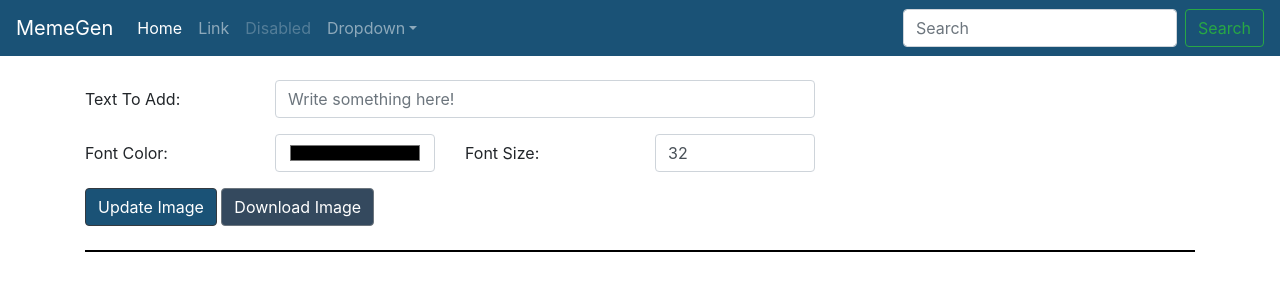
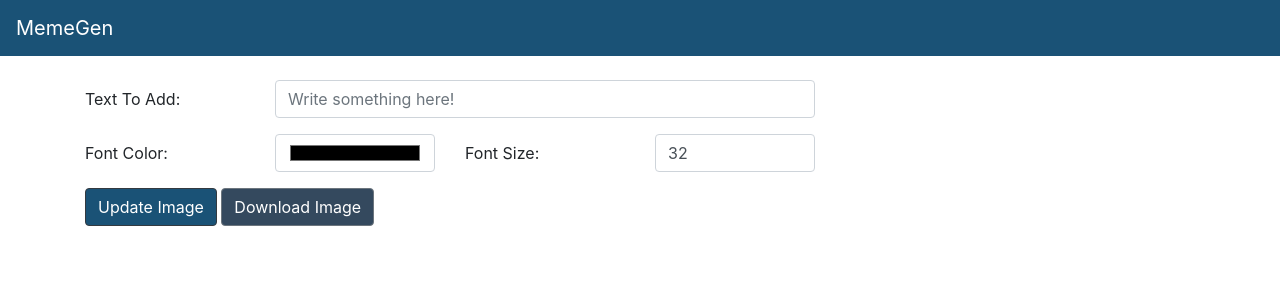
Before and after one commit to peterlc-0881/memegen, a Django app: page /memegen/1/ in a window 1280 px wide. Shown: the top 300 px of the page. Run offline with Django 3.2, Linux system fonts and the light colour scheme; some libraries are stand-ins or nearby versions.

Commit message:
Added working border around image to indicate work area; started writing code to possibly scale image if the image is too small or too big (NOT WORKING); flushed out bootstrap - removed unused components

```diff
--- a/mysite/memegen/forms.py
+++ b/mysite/memegen/forms.py
@@ -1,5 +1,5 @@
 from django import forms
 
 class SearchForm(forms.Form):
-	search_query = forms.CharField(label='Search Query ', max_length=100)
+	search_query = forms.CharField(label="", widget=forms.TextInput(attrs={'placeholder': 'Search'}), max_length=100)
 	# @TODO: Add parameters for user to narrow search
--- a/mysite/memegen/static/memegen/js/edit_photo.js
+++ b/mysite/memegen/static/memegen/js/edit_photo.js
@@ -1,28 +1,93 @@
 // @TODO: handle window resizing
 // @TODO: use consistent variable naming conventions
 
+// placeholder values
 var windowW = window.innerWidth;
 var windowH = window.innerHeight;
+const IMAGE_MARGIN = 200; //leaves room for text to hang off the image
+const MIN_SIZE = 600;
 
-var stage = new Konva.Stage({
-	container: 'container',
-	width: windowW,
-	height: windowH
-});
+// initialize Konva stage -> needs to be global var
+var stage;
+
+/*
+function resizeStage() {
+	var container = document.getElementById("stage");
+	var cWidth = container.offsetWidth;
+
+	var stageWidth = this.stage.width();
+	var stageHeight = this.stage.height();
+	var scale = cWidth / stageWidth;
+
+	this.stage.width(stageWidth * scale);
+	this.stage.height(stageHeight * scale);
+	this.stage.scale({
+		x: scale,
+		y: scale
+	});
+	this.stage.draw()
+}
+
+window.addEventListener('resize', resizeStage);
+*/
 
 window.onload = function() {
+	var src_img = document.getElementById("srcImg");
+
+	var imgScale = 1;
+	// Account for very small images (to make editing easier)
+	if (src_img.width < MIN_SIZE || src_img.height < MIN_SIZE) {
+		let imgScaleX = (MIN_SIZE) / src_img.width;
+		let imgScaleY = (MIN_SIZE) / src_img.height;
+
+		imgScale = (imgScaleX > imgScaleY) ? imgScaleY : imgScaleX;
+	}
+
+	// Account for images larger than the window
+	if (src_img.width > window.innerWidth || src_img.height > window.innerHeight) {
+		let imgScaleX = (windowW - IMAGE_MARGIN) / src_img.width; // accounting for image padding
+		let imgScaleY = (windowH - IMAGE_MARGIN) / src_img.height;
+
+		imgScale = (imgScaleX > imgScaleY) ? imgScaleY : imgScaleX;
+	}
+	else {
+		this.windowW = src_img.width + IMAGE_MARGIN;
+		this.windowH = src_img.height + IMAGE_MARGIN;
+	}
+
+	stage = new Konva.Stage({
+		container: 'container',
+		width: this.windowW,
+		height: this.windowH,
+	});
+
+	var borderLayer = new Konva.Layer();
+	this.stage.add(borderLayer);
+
+	var border = new Konva.Rect({
+		x: 0,
+		y: 0,
+		width: this.windowW,
+		height: this.windowH,
+		stroke: 'black',
+		strokeWidth: 1,
+	});
+
+	borderLayer.add(border);
+	borderLayer.batchDraw();
+
 	var layer = new Konva.Layer();
 	this.stage.add(layer);
 
-	// @TODO: handle very large images (and probably very small images too)
-	var src_img = document.getElementById("srcImg");
 	var img = new Konva.Image({
-		x: windowW / 2 - src_img.width / 2,
-		y: windowH / 2,
+		x: this.windowW / 2,
+		y: this.windowH / 2,
 		image: src_img,
 		width: src_img.width,
 		height: src_img.height,
-		id: 'srcImg'
+		scaleX: imgScale,
+		scaleY: imgScale,
+		id: 'srcImg',
 	});
 
 	img.offsetX(img.width() / 2);
@@ -30,8 +95,6 @@
 
 	layer.add(img);
 	layer.batchDraw();
-
-	document.getElementById("container").style = "border:1px solid #000000;";
 };
 
 change_photo = function() {
@@ -82,7 +145,7 @@
 				y: newY
 			};
 		},
-		id: "addedTxt"
+		id: "addedTxt",
 	});
 	addedText.offsetX(addedText.width() / 2);
 
@@ -97,23 +160,7 @@
 	stage.add(textLayer);
 };
 
-save_photo = function() {
-	var addedText = stage.findOne("#addedTxt");
-	var srcImage = stage.findOne("#srcImg");
-	var addedTextW = addedText.x() + 0.5 * addedText.width();
-	var addedTextH = addedText.y() + 0.5 * addedText.height();
-	var addedTextX = addedText.x() - 0.5 * addedText.width();
-	var addedTextY = addedText.y() - 0.5 * addedText.height();
-	var srcImageW = srcImage.x() + 0.5 * srcImage.width();
-	var srcImageH = srcImage.y() + 0.5 * srcImage.height();
-	var srcImageX = srcImage.x() - 0.5 * srcImage.width();
-	var srcImageY = srcImage.y() - 0.5 * srcImage.height();
-
-	var newX = (addedTextX < srcImageX) ? addedTextX : srcImageX;
-	var newY = (addedTextY < srcImageY) ? addedTextY : srcImageY;
-	var newWidth = (addedTextW > srcImageW) ? addedTextW : srcImageW;
-	var newHeight = (addedTextH > srcImageH) ? addedTextH : srcImageH;
-
+function download_image(newX, newY, newWidth, newHeight) {
 	// does not support IE
 	var a = document.createElement("a");
 	document.body.appendChild(a); // must do for firefox, not necessary for chrome
@@ -128,3 +175,30 @@
 	document.body.removeChild(a);
 	delete a;
 }
+
+save_photo = function() {
+	var srcImage = stage.findOne("#srcImg");
+	var srcImageW = srcImage.x() + 0.5 * srcImage.width();
+	var srcImageH = srcImage.y() + 0.5 * srcImage.height();
+	var srcImageX = srcImage.x() - 0.5 * srcImage.width();
+	var srcImageY = srcImage.y() - 0.5 * srcImage.height();
+
+	var addedText = stage.findOne("#addedTxt");
+	// if the user did not add text (still allow to download image)
+	if (!addedText) {
+		download_image(srcImageX, srcImageY, srcImageW, srcImageH);
+		return;
+	}
+
+	var addedTextW = addedText.x() + 0.5 * addedText.width();
+	var addedTextH = addedText.y() + 0.5 * addedText.height();
+	var addedTextX = addedText.x() - 0.5 * addedText.width();
+	var addedTextY = addedText.y() - 0.5 * addedText.height();
+
+	var newX = (addedTextX < srcImageX) ? addedTextX : srcImageX;
+	var newY = (addedTextY < srcImageY) ? addedTextY : srcImageY;
+	var newWidth = (addedTextW > srcImageW) ? addedTextW : srcImageW;
+	var newHeight = (addedTextH > srcImageH) ? addedTextH : srcImageH;
+
+	download_image(newX, newY, newWidth, newHeight);
+}
--- a/mysite/memegen/templates/memegen/edit-photo.html
+++ b/mysite/memegen/templates/memegen/edit-photo.html
@@ -27,35 +27,6 @@
 
     <nav class="navbar navbar-expand-md navbar-dark fixed-top" style="background-color: #1a5276">
       <a class="navbar-brand" href="{% url 'search' %}">MemeGen</a>
-      <button class="navbar-toggler" type="button" data-toggle="collapse" data-target="#navbarsExampleDefault" aria-controls="navbarsExampleDefault" aria-expanded="false" aria-label="Toggle navigation">
-        <span class="navbar-toggler-icon"></span>
-      </button>
-
-      <div class="collapse navbar-collapse" id="navbarsExampleDefault">
-        <ul class="navbar-nav mr-auto">
-          <li class="nav-item active">
-            <a class="nav-link" href="#">Home <span class="sr-only">(current)</span></a>
-          </li>
-          <li class="nav-item">
-            <a class="nav-link" href="#">Link</a>
-          </li>
-          <li class="nav-item">
-            <a class="nav-link disabled" href="#">Disabled</a>
-          </li>
-          <li class="nav-item dropdown">
-            <a class="nav-link dropdown-toggle" href="http://example.com" id="dropdown01" data-toggle="dropdown" aria-haspopup="true" aria-expanded="false">Dropdown</a>
-            <div class="dropdown-menu" aria-labelledby="dropdown01">
-              <a class="dropdown-item" href="#">Action</a>
-              <a class="dropdown-item" href="#">Another action</a>
-              <a class="dropdown-item" href="#">Something else here</a>
-            </div>
-          </li>
-        </ul>
-        <form class="form-inline my-2 my-lg-0">
-          <input class="form-control mr-sm-2" type="text" placeholder="Search" aria-label="Search">
-          <button class="btn btn-outline-success my-2 my-sm-0" type="submit">Search</button>
-        </form>
-      </div>
     </nav>
 
     <main role="main" class="container">
@@ -78,14 +49,16 @@
           </div>
         </div>
         <button id="formSubmit" type="submit" class="btn btn-primary btn-dark" style="background-color: #1a5276" onclick="change_photo()">Update Image</button>
-        <button id="downloadImage" type="submit" class="btn btn-secondary" style="background-color: #34495e" onclick="save_photo()">Download Image</button>
+        <button id="downloadImage" type="button" class="btn btn-secondary" style="background-color: #34495e" onclick="save_photo()">Download Image</button>
       </form>
       <br />
       <!--To be referenced by canvas-->
-      <img src="{{ img_url }}" crossorigin="anonymous" id="srcImg" hidden>
+      <img src="{{ img_url }}" crossorigin="anonymous" id="srcImg" width="5000px" height="1000px" hidden>
 
       <!--TODO: Added instructions for user-->
-      <div id="container"></div>
+      <div id="stage">
+        <div id="container"></div>
+      </div>
       {% load static %}
       <script src="{% static 'memegen/js/edit_photo.js' %}"></script>
 
--- a/mysite/memegen/urls.py
+++ b/mysite/memegen/urls.py
@@ -4,6 +4,7 @@
 urlpatterns = [
 	#path('', views.index, name='index'),
 	path('', views.search, name='search'),
+	path('search/', views.search, name='search'),
 	path('search-photos/', views.search_photos, name='search-photos'),
 	path('<str:photo_url>/', views.edit_photo, name='edit-photo'),
 ]
--- a/mysite/memegen/views.py
+++ b/mysite/memegen/views.py
@@ -20,7 +20,7 @@
 # Call to render search.html
 def search(request):
     form = SearchForm()
-    return render(request, 'memegen/search.html', { 'form': form })
+    return render(request, 'memegen/index.html', { 'form': form })
 
 # Searches for photos using requested query
 def search_photos(request):
--- a/mysite/mysite/settings.py
+++ b/mysite/mysite/settings.py
@@ -39,7 +39,10 @@
     'django.contrib.sessions',
     'django.contrib.messages',
     'django.contrib.staticfiles',
+    'crispy_forms'
 ]
+
+CRISPY_TEMPLATE_PACK = 'bootstrap4'
 
 MIDDLEWARE = [
     'corsheaders.middleware.CorsMiddleware',
```
Also changed, not shown: mysite/memegen/templates/memegen/about.html (added, +15 -0 lines), mysite/memegen/templates/memegen/display-search.html (+0 -29 lines), mysite/memegen/templates/memegen/index.html (+50 -11 lines), mysite/memegen/templates/memegen/search.html (deleted, +0 -82 lines).
